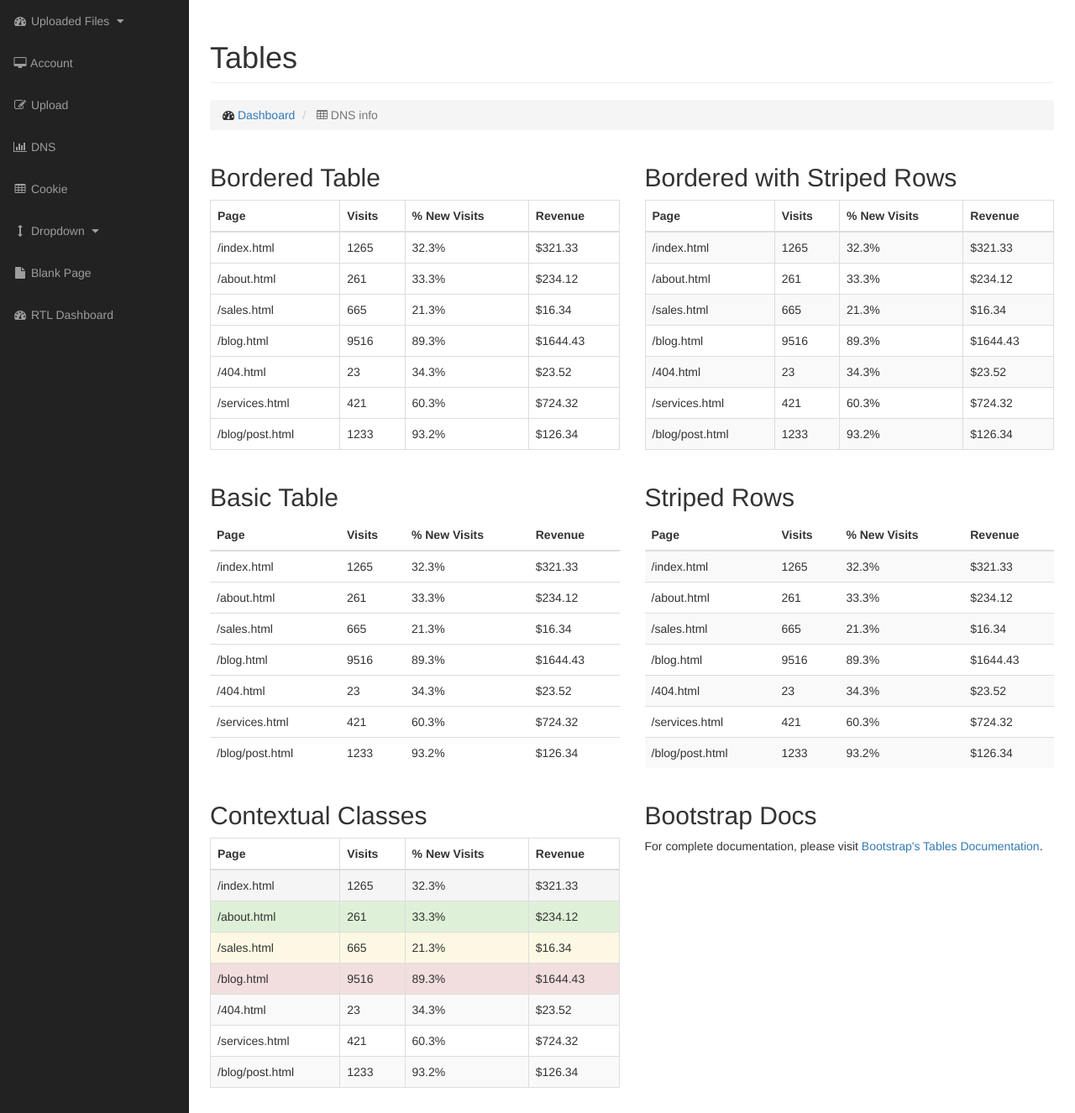
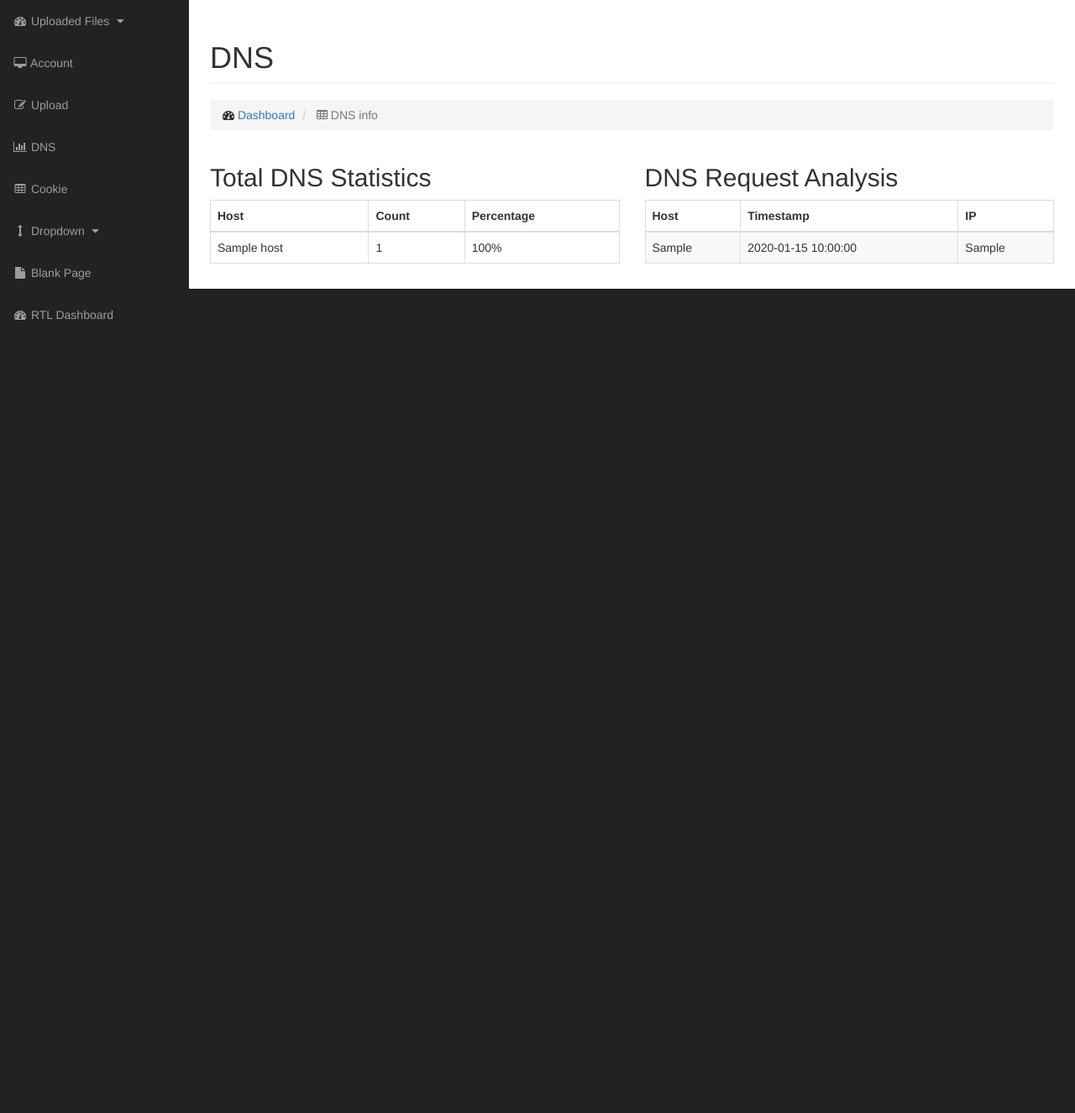
Before and after one commit to WeareJoker/Pcapy, a Flask app: template app/templates/pcap/dns.html in a window 1280 px wide. Shown: the part 51-1377 px from the top of the page at 84% size. After the commit the page ends 432 px from the top, so only its background shows below. Run offline with Flask 2, Linux system fonts and the light colour scheme; the visitor is signed in with stand-in values (Sample User, id 1); tables that the repository leaves empty hold one stand-in row (values such as "Sample post"); the template is opened without the code that fills it: values that come from a table or form of the project are taken from there, most other values are stand-ins (such as "Sample title", 1, 10 or a date in 2020); grey boxes labelled with a size stand in for pictures from a placeholder-image service; some libraries are stand-ins or nearby versions.

Commit message:
Change table template to DNS info Show db dns info

```diff
--- a/app/templates/pcap/dns.html
+++ b/app/templates/pcap/dns.html
@@ -10,7 +10,7 @@
             <div class="row">
                 <div class="col-lg-12">
                     <h1 class="page-header">
-                        Tables
+                        DNS
                     </h1>
                     <ol class="breadcrumb">
                         <li>
@@ -26,119 +26,48 @@
 
             <div class="row">
                 <div class="col-lg-6">
-                    <h2>Bordered Table</h2>
+                    <h2>Total DNS Statistics</h2>
                     <div class="table-responsive">
                         <table class="table table-bordered table-hover">
                             <thead>
                             <tr>
-                                <th>Page</th>
-                                <th>Visits</th>
-                                <th>% New Visits</th>
-                                <th>Revenue</th>
+                                <th>Host</th>
+                                <th>Count</th>
+                                <th>Percentage</th>
                             </tr>
                             </thead>
                             <tbody>
-                            <tr>
-                                <td>/index.html</td>
-                                <td>1265</td>
-                                <td>32.3%</td>
-                                <td>$321.33</td>
-                            </tr>
-                            <tr>
-                                <td>/about.html</td>
-                                <td>261</td>
-                                <td>33.3%</td>
-                                <td>$234.12</td>
-                            </tr>
-                            <tr>
-                                <td>/sales.html</td>
-                                <td>665</td>
-                                <td>21.3%</td>
-                                <td>$16.34</td>
-                            </tr>
-                            <tr>
-                                <td>/blog.html</td>
-                                <td>9516</td>
-                                <td>89.3%</td>
-                                <td>$1644.43</td>
-                            </tr>
-                            <tr>
-                                <td>/404.html</td>
-                                <td>23</td>
-                                <td>34.3%</td>
-                                <td>$23.52</td>
-                            </tr>
-                            <tr>
-                                <td>/services.html</td>
-                                <td>421</td>
-                                <td>60.3%</td>
-                                <td>$724.32</td>
-                            </tr>
-                            <tr>
-                                <td>/blog/post.html</td>
-                                <td>1233</td>
-                                <td>93.2%</td>
-                                <td>$126.34</td>
-                            </tr>
+                            {% set total_dns = (pcap.analysis.dns_packet|length) %}
+                            {% for host, count in dns_data %}
+                                <tr>
+                                    <td>{{ host }}</td>
+                                    <td>{{ count }}</td>
+                                    <td>{{ ((count/total_dns)*100)|int }}%</td>
+                                </tr>
+                            {% endfor %}
                             </tbody>
                         </table>
                     </div>
                 </div>
                 <div class="col-lg-6">
-                    <h2>Bordered with Striped Rows</h2>
+                    <h2>DNS Request Analysis</h2>
                     <div class="table-responsive">
                         <table class="table table-bordered table-hover table-striped">
                             <thead>
                             <tr>
-                                <th>Page</th>
-                                <th>Visits</th>
-                                <th>% New Visits</th>
-                                <th>Revenue</th>
+                                <th>Host</th>
+                                <th>Timestamp</th>
+                                <th>IP</th>
                             </tr>
                             </thead>
                             <tbody>
+                            {% for dns in pcap.analysis.dns_packet %}
                             <tr>
-                                <td>/index.html</td>
-                                <td>1265</td>
-                                <td>32.3%</td>
-                                <td>$321.33</td>
+                                <td>{{ dns.host }}</td>
+                                <td>{{ dns.timestamp }}</td>
+                                <td>{{ dns.src_ip }}</td>
                             </tr>
-                            <tr>
-                                <td>/about.html</td>
-                                <td>261</td>
-                                <td>33.3%</td>
-                                <td>$234.12</td>
-                            </tr>
-                            <tr>
-                                <td>/sales.html</td>
-                                <td>665</td>
-                                <td>21.3%</td>
-                                <td>$16.34</td>
-                            </tr>
-                            <tr>
-                                <td>/blog.html</td>
-                                <td>9516</td>
-                                <td>89.3%</td>
-                                <td>$1644.43</td>
-                            </tr>
-                            <tr>
-                                <td>/404.html</td>
-                                <td>23</td>
-                                <td>34.3%</td>
-                                <td>$23.52</td>
-                            </tr>
-                            <tr>
-                                <td>/services.html</td>
-                                <td>421</td>
-                                <td>60.3%</td>
-                                <td>$724.32</td>
-                            </tr>
-                            <tr>
-                                <td>/blog/post.html</td>
-                                <td>1233</td>
-                                <td>93.2%</td>
-                                <td>$126.34</td>
-                            </tr>
+                            {% endfor %}
                             </tbody>
                         </table>
                     </div>
@@ -146,6 +75,8 @@
             </div>
             <!-- /.row -->
 
+
+        <!--
             <div class="row">
                 <div class="col-lg-6">
                     <h2>Basic Table</h2>
@@ -267,7 +198,7 @@
                 </div>
             </div>
             <!-- /.row -->
-
+        <!--
             <div class="row">
                 <div class="col-lg-6">
                     <h2>Contextual Classes</h2>
@@ -335,6 +266,7 @@
             </div>
             <!-- /.row -->
 
+
         </div>
         <!-- /.container-fluid -->
 
```
